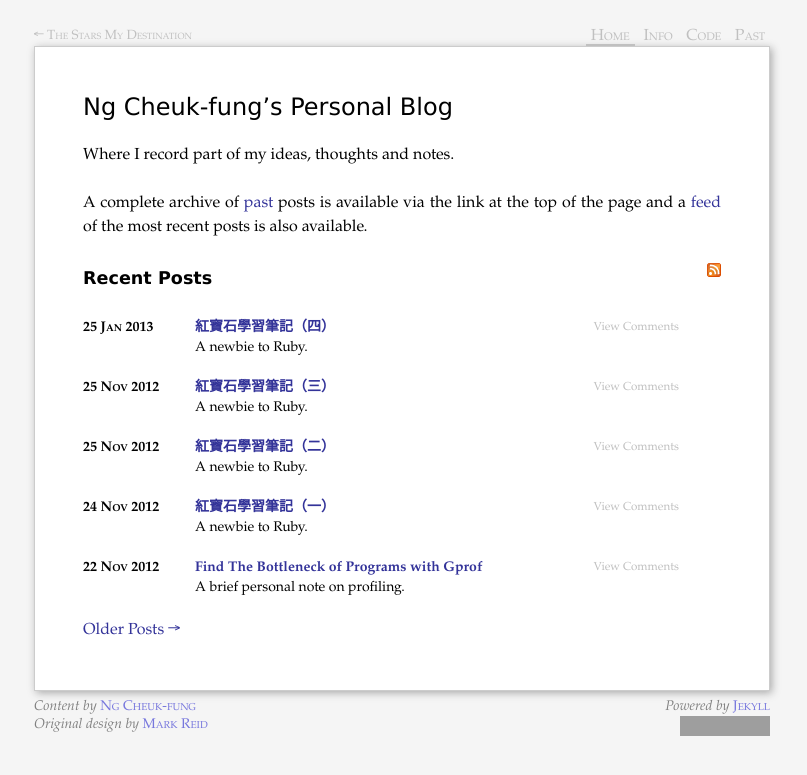
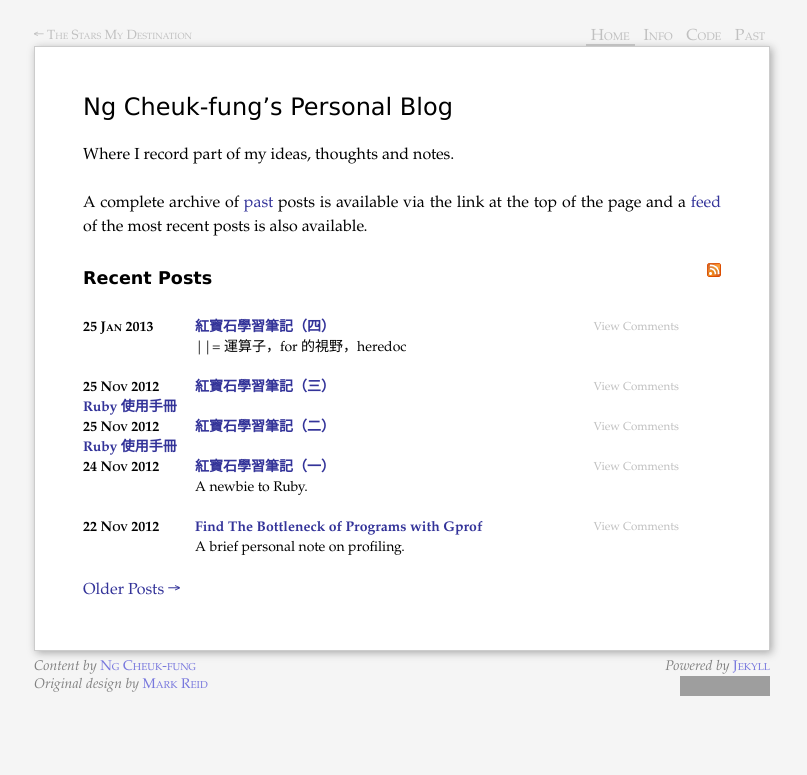
Before and after one commit to cheuk-fung/cheuk-fung.github.io, a Jekyll site: the page built from blog/index.markdown, in a window 1280 px wide. Shown: the top 775 px of the page, without its empty margins (238-1045 px from the left). Built offline with Jekyll 4.4.1, drawn with Linux system fonts in a browser that asks for light colours; Markdown is read by kramdown in place of the engine named in the settings; grey boxes are pictures that could not be loaded.

Commit message:
Update post "notes on learning ruby 4"

```diff
--- a/blog/_posts/2012-11-25-notes-on-learning-ruby-2.markdown
+++ b/blog/_posts/2012-11-25-notes-on-learning-ruby-2.markdown
@@ -3,8 +3,6 @@ layout: blog
 title: 紅寶石學習筆記（二）
 location: NKU, China
 post: true
-
-excerpt: A newbie to Ruby.
 ---
 
 [Ruby 使用手冊](http://guides.ruby.tw/ruby/)
--- a/blog/_posts/2012-11-25-notes-on-learning-ruby-3.markdown
+++ b/blog/_posts/2012-11-25-notes-on-learning-ruby-3.markdown
@@ -3,8 +3,6 @@ layout: blog
 title: 紅寶石學習筆記（三）
 location: NKU, China
 post: true
-
-excerpt: A newbie to Ruby.
 ---
 
 [Ruby 使用手冊](http://guides.ruby.tw/ruby/)
--- a/blog/_posts/2013-01-25-notes-on-learning-ruby-4.markdown
+++ b/blog/_posts/2013-01-25-notes-on-learning-ruby-4.markdown
@@ -4,7 +4,7 @@ title: 紅寶石學習筆記（四）
 location: Shenzhen, China
 post: true
 
-excerpt: A newbie to Ruby.
+excerpt: "||= 運算子，for 的視野，heredoc"
 ---
 
 Misc
@@ -53,6 +53,8 @@ h[:z] || h[:z] = 20
 所以在 `for` 的區塊中定義的變數會被外部看到。
 因此，[_Ruby 風格指南_](https://github.com/styleguide/ruby) 中建議使用迭代器 (iterator) 取代之。
 
+類似的 `if`, `while`, `case` 等也沒有開啟新的視野。
+
 ### heredoc ###
 可以使用 heredoc 為字串賦值：
 
```
